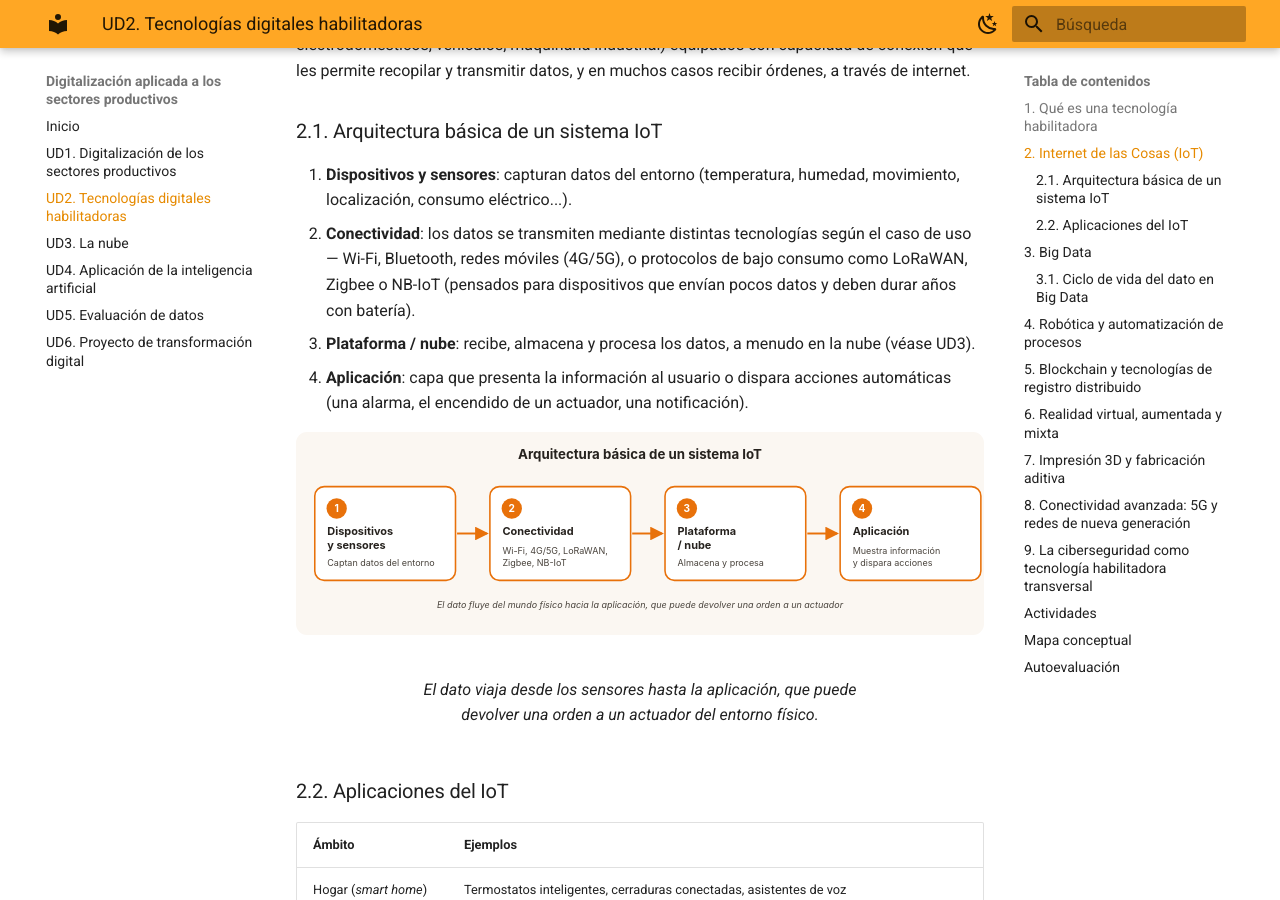
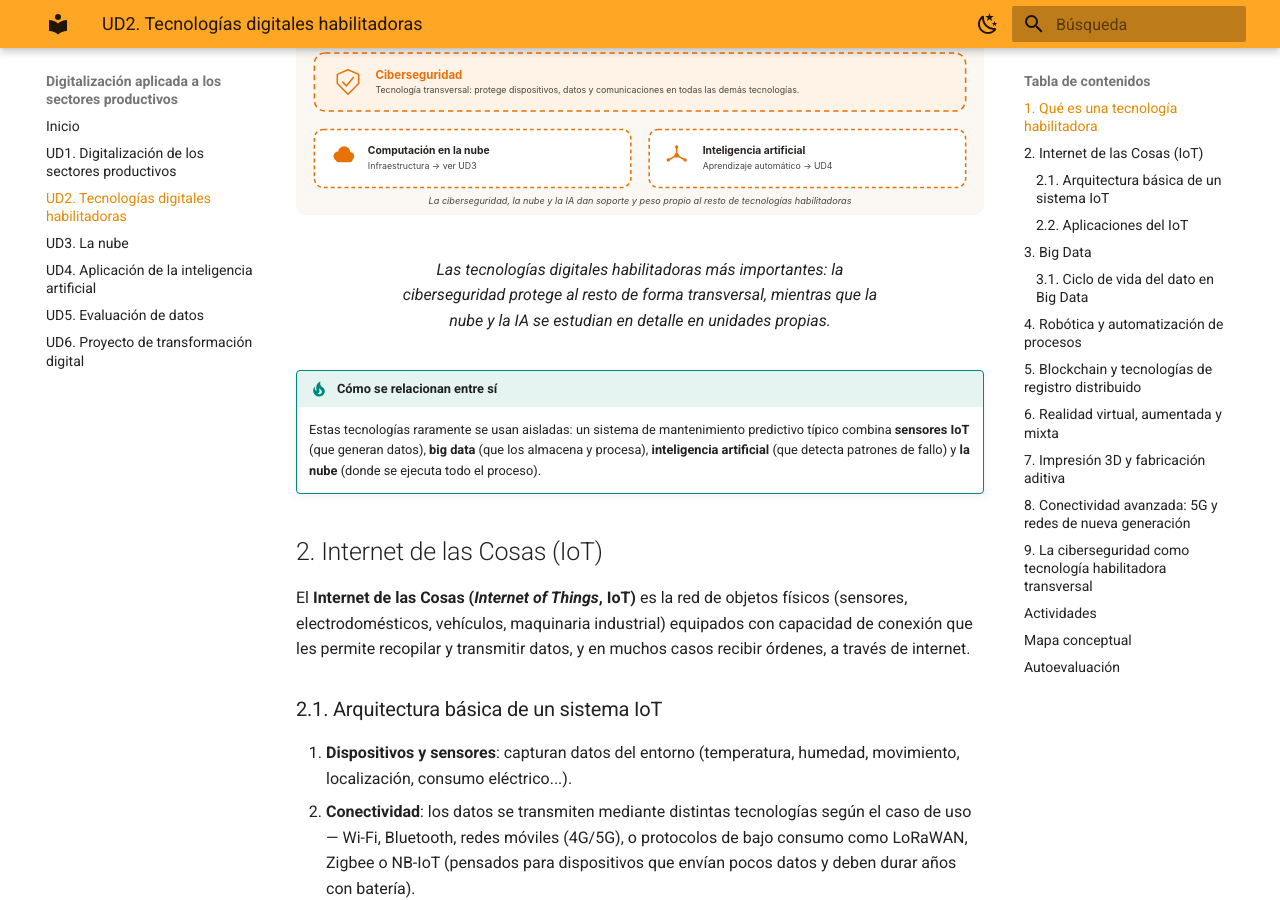
Before and after one commit to angelabserrano/digitalizacion, an MkDocs documentation site: the page built from docs/ud2.md, in a window 1280 px wide and 900 px high, scrolled down 850 px. Built offline with MkDocs 1.6.1 and Material for MkDocs 9.7.7, drawn with Linux system fonts in a browser that asks for light colours.

Commit message:
UD2: añade diagrama de tecnologías habilitadoras en el apartado 1
Co-Authored-By: Claude Sonnet 5 <noreply@anthropic.com>
Claude-Session: https://claude.ai/code/session_016Jyqj2YJwm5W4J8KWprVtM

```diff
--- a/docs/ud2.md
+++ b/docs/ud2.md
@@ -8,6 +8,11 @@
 Se llaman **tecnologías digitales habilitadoras** (en inglés, *enabling technologies*) a aquellas tecnologías que, por sí mismas, no resuelven un problema concreto de un sector, pero **hacen posible** que se desarrollen soluciones digitales avanzadas en múltiples sectores a la vez. Son la base técnica sobre la que se construye la Industria 4.0 y, en general, la digitalización de los sectores productivos vista en la UD1.
 
 En esta unidad estudiamos las principales: el Internet de las Cosas, el Big Data, la robótica y automatización de procesos, blockchain, la realidad extendida, la impresión 3D, la conectividad avanzada (5G) y la ciberseguridad como tecnología transversal. La computación en la nube y la inteligencia artificial, por su peso específico, se estudian con más detalle en las UD3 y UD4.
+
+<figure markdown="span">
+  ![Siete tecnologías digitales habilitadoras -IoT, Big Data, robótica y automatización, blockchain, realidad extendida, impresión 3D y 5G-, con la ciberseguridad como tecnología transversal y la nube y la IA remitidas a UD3 y UD4](assets/img/ud2-tecnologias-habilitadoras.svg){ width="800" }
+  <figcaption>Las tecnologías digitales habilitadoras más importantes: la ciberseguridad protege al resto de forma transversal, mientras que la nube y la IA se estudian en detalle en unidades propias.</figcaption>
+</figure>
 
 !!! tip "Cómo se relacionan entre sí"
     Estas tecnologías raramente se usan aisladas: un sistema de mantenimiento predictivo típico combina **sensores IoT** (que generan datos), **big data** (que los almacena y procesa), **inteligencia artificial** (que detecta patrones de fallo) y **la nube** (donde se ejecuta todo el proceso).
```
Also changed, not shown: docs/assets/img/ud2-tecnologias-habilitadoras.svg (added).
